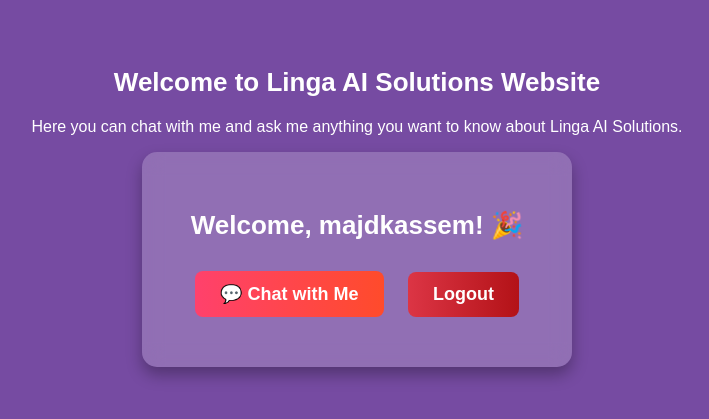
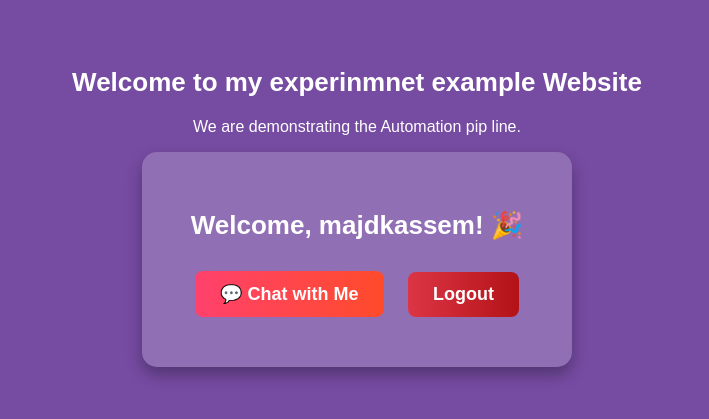
Before and after one commit to majd-j-kassem/majd.kassem.business, a Django app: page /accounts/dashboard/ in a window 1280 px wide. Shown: the top 419 px of the page, without its empty margins (283-992 px from the left). Run offline with Django 5.2, Linux system fonts and the light colour scheme; a user stored in the database is signed in.

Commit message:
Test: Update dashboard welcome label

```diff
--- a/auth_system/accounts/templates/accounts/dashboard.html
+++ b/auth_system/accounts/templates/accounts/dashboard.html
@@ -67,8 +67,8 @@
 <body>
     <div>
 
-        <h1>Welcome to Linga AI Solutions Website </h1>
-        <p>Here you can chat with me and ask me anything you want to know about Linga AI Solutions.</p>
+        <h1>Welcome to my experinmnet example Website </h1>
+        <p>We are demonstrating the Automation pip line.</p>
     </div>
 
     <div class="container">
```
